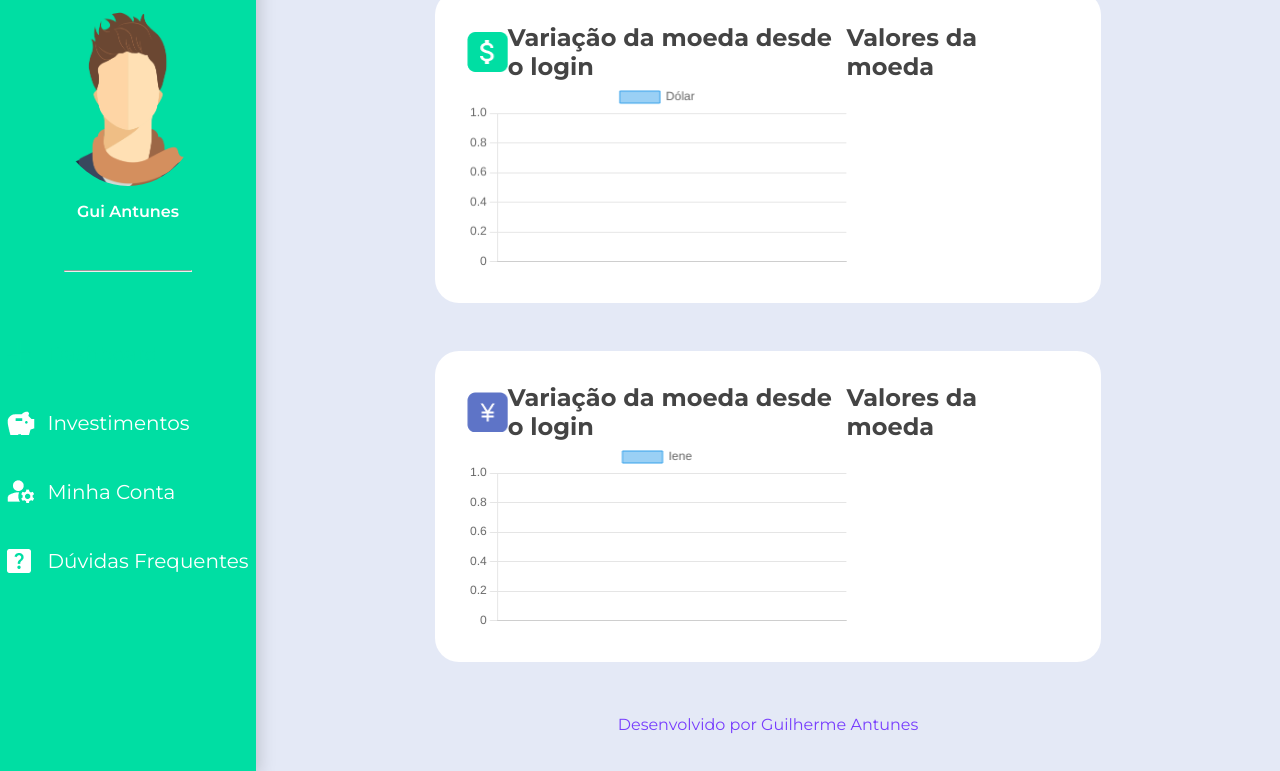
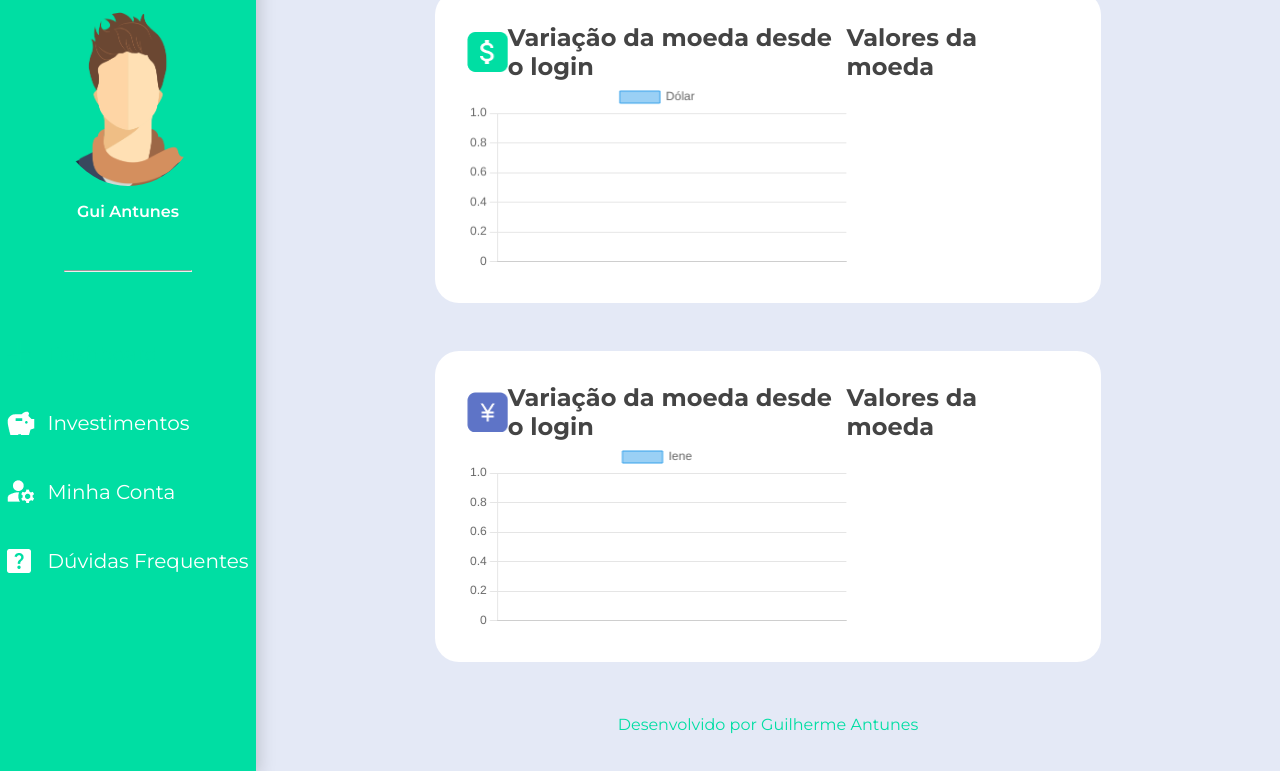
Before and after one commit to guilherme-antunes/cotacao-moedas, a plain HTML site: page index.html in a window 1280 px wide. Shown: the part 116-887 px from the top of the page. Drawn offline with nearby package versions, Linux system fonts and the light colour scheme; no server answers.

Commit message:
mudança de cor no rodapé

```diff
--- a/styles.css
+++ b/styles.css
@@ -5,7 +5,6 @@
 
 :root {
     --lilas: #E4E9F6;
-    --roxo: #783EFD;
     --verde-claro: #CCF8ED;
     --verde-escuro: #00DEA3;
     --cinza: #444444;
--- a/styles/rodape.css
+++ b/styles/rodape.css
@@ -1,5 +1,5 @@
 .rodape {
     padding-bottom: 2em;
     text-align: center;
-    color: var(--roxo);
+    color: var(--verde-escuro);
 }
```
